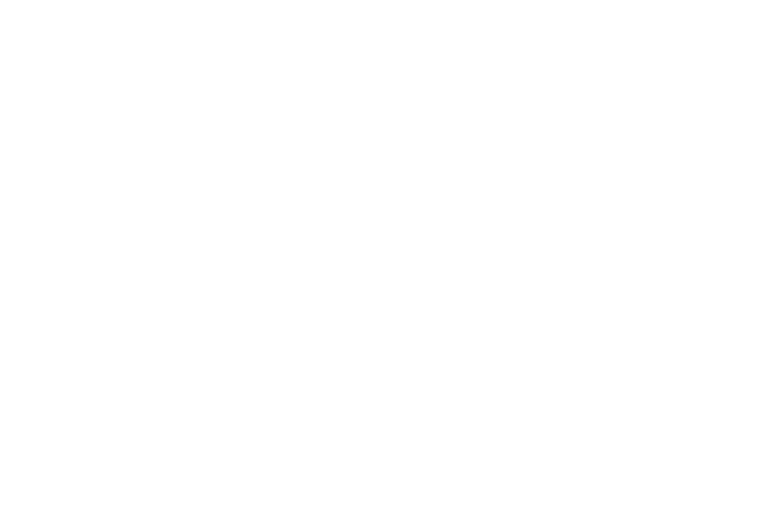
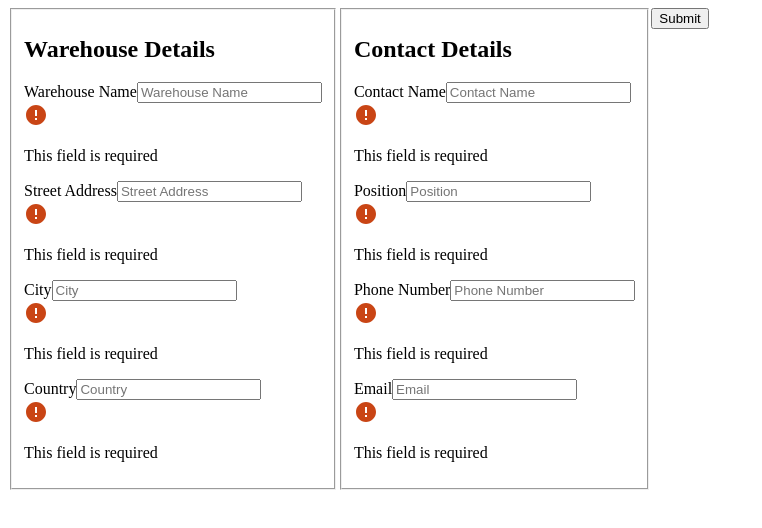
Before and after one commit to vibrentcarey/intstock, a React (Create React App) app in the folder client/: page / in a window 1280 px wide. Shown: the top 528 px of the page, without its empty margins (0-762 px from the left). Built offline with nearby package versions, Linux system fonts and the light colour scheme.

Commit message:
Add visual validation point in form

```diff
--- a/client/src/App.js
+++ b/client/src/App.js
@@ -1,6 +1,9 @@
+import WarehouseForm from '../../client/src/components/WarehouseForm/WarehouseForm'
+
 function App() {
   return (
     <div className="App">
+      <WarehouseForm />
     </div>
   );
 }
--- a/client/src/components/WarehouseForm/WarehouseForm.js
+++ b/client/src/components/WarehouseForm/WarehouseForm.js
@@ -1,9 +1,8 @@
 import './WarehouseForm.scss';
 import React, { Component } from 'react';
 import { Link } from 'react-router-dom';
-import axios from 'axios';
-import backIcon from '../../assets/arrow_back.svg';
-import errorIcon from '../../assets/error.svg';
+// import axios from 'axios';
+import errorIcon from '../../assets/error-24px.svg';
 
 class WarehouseForm extends Component {
     state = {
@@ -20,57 +19,97 @@ class WarehouseForm extends Component {
         }
     }
 
-    addHandler = (e) => {
+    // componentDidMount() {
+    //     const currentWarehousesId = this.props.match.params.warehousesId;
+
+    // }
+
+    handleChange = (e) => {
+        this.setState({
+            selectedWarehouse: {
+                ...this.state.selectedWarehouse, [e.target.name]: e.target.value,
+            }
+        })
+        if (e.target.value === "") {
+            this.setState({
+                ...this.state.form, [e.target.name]: false,
+            })
+        } else {
+            this.setState({
+                ...this.state.form, [e.target.name]: true,
+            })
+        }
+    }
+
+    handleAdd = (e) => {
         e.preventDefault();
     }
 
-    editHandler = (e) => {
+    handleEdit = (e) => {
         e.preventDefault();
     }
 
     render() {
+        let submitHandler = this.handleEdit;
+
         return (
             <section className='warehouse-form'>
-                <div className='warehouse-form__title-container'>
-                    {/* TextTitle ????*/}
-                    <h1 className='warehouse-form__title-main'></h1>
-                    {/* path ???? */}
-                    <Link to={ } className='warehouse-form__link-back'>
-                        <img className='warehouse-form__back-icon' scr={backIcon} alt='back-icon' />
-                    </Link>
-                </div>
-                <form className='warehouse-form__form' id='warehouse-form' onSubmit={ }>
+                <form className='warehouse-form__form' id='warehouse-form' onSubmit={submitHandler}>
                     <div className='warehouse-form__input-container'>
                         {/* Warehouse Details */}
                         <fieldset className='warehouse-form__warehouse-details' form='warehouse-form' name='warehouse-form__warehouse-details'>
-                            <legend className='warehouse-form__heading'>Warehouse Details</legend>
+                            <h2 className='warehouse-form__heading'>Warehouse Details</h2>
                             {/* Warehouse Name */}
-                            <label className='warehouse-form__name' htmlFor='name'>Warehouse Name</label>
-                            <input className='warehouse-form__input' id='name' name='name' type='text' placeholder='Warehouse Name' />
+                            <label className='warehouse-form__label' htmlFor='name'>Warehouse Name</label>
+                            <input
+                                className={this.state.form.name ? 'warehouse-form__input' : 'warehouse-form__input warehouse-form__input--invalid'}
+                                id='name'
+                                name='name'
+                                type='text'
+                                placeholder='Warehouse Name'
+                                onChange={this.handleChange} />
                             {/* Validation form */}
                             <div className={this.state.form.name ? 'warehouse-form__warning--valid' : 'warehouse-form__warning'}>
                                 <img className='warehouse-form__warning-icon' src={errorIcon} alt='error icon' />
                                 <p className='warehouse-form__warning-message'>This field is required</p>
                             </div>
                             {/* Street Address */}
-                            <label className='warehouse-form__name' htmlFor='address'>Street Address</label>
-                            <input className='warehouse-form__input' id='address' name='address' type='text' placeholder='Street Address' />
+                            <label className='warehouse-form__label' htmlFor='address'>Street Address</label>
+                            <input
+                                className={this.state.form.address ? 'warehouse-form__input' : 'warehouse-form__input warehouse-form__input--invalid'}
+                                id='address'
+                                name='address'
+                                type='text'
+                                placeholder='Street Address'
+                                onChange={this.handleChange} />
                             {/* Validation form */}
                             <div className={this.state.form.address ? 'warehouse-form__warning--valid' : 'warehouse-form__warning'}>
                                 <img className='warehouse-form__warning-icon' src={errorIcon} alt='error icon' />
                                 <p className='warehouse-form__warning-message'>This field is required</p>
                             </div>
                             {/* City */}
-                            <label className='warehouse-form__name' htmlFor='city'>City</label>
-                            <input className='warehouse-form__input' id='city' name='city' type='text' placeholder='City' />
+                            <label className='warehouse-form__label' htmlFor='city'>City</label>
+                            <input
+                                className={this.state.form.city ? 'warehouse-form__input' : 'warehouse-form__input warehouse-form__input--invalid'}
+                                id='city'
+                                name='city'
+                                type='text'
+                                placeholder='City'
+                                onChange={this.handleChange} />
                             {/* Validation form */}
                             <div className={this.state.form.city ? 'warehouse-form__warning--valid' : 'warehouse-form__warning'}>
                                 <img className='warehouse-form__warning-icon' src={errorIcon} alt='error icon' />
                                 <p className='warehouse-form__warning-message'>This field is required</p>
                             </div>
                             {/* Country */}
-                            <label className='warehouse-form__name' htmlFor='country'>Country</label>
-                            <input className='warehouse-form__input' id='country' name='country' type='text' placeholder='Country' />
+                            <label className='warehouse-form__label' htmlFor='country'>Country</label>
+                            <input
+                                className={this.state.form.country ? 'warehouse-form__input' : 'warehouse-form__input warehouse-form__input--invalid'}
+                                id='country'
+                                name='country'
+                                type='text'
+                                placeholder='Country'
+                                onChange={this.handleChange} />
                             {/* Validation form */}
                             <div className={this.state.form.country ? 'warehouse-form__warning--valid' : 'warehouse-form__warning'}>
                                 <img className='warehouse-form__warning-icon' src={errorIcon} alt='error icon' />
@@ -79,32 +118,62 @@ class WarehouseForm extends Component {
                         </fieldset>
                         {/* Contact Details */}
                         <fieldset className='warehouse-form__contact-details' form='warehouse-form' name='warehouse-form__contact-details'>
-                            <legend className='warehouse-form__heading'>Contact Details</legend>
+                            <h2 className='warehouse-form__heading'>Contact Details</h2>
                             {/* Contact Name */}
-                            <label className='warehouse-form__name' htmlFor='contactName'>Contact Name</label>
-                            <input className='warehouse-form__input' id='contactName' name='contactName' type='text' placeholder='Contact Name' />
+                            <label className='warehouse-form__label' htmlFor='contactName'>Contact Name</label>
+                            <input
+                                className={this.state.form.contactName ? 'warehouse-form__input' : 'warehouse-form__input warehouse-form__input--invalid'}
+                                id='contactName'
+                                name='contactName'
+                                type='text'
+                                placeholder='Contact Name'
+                                onChange={this.handleChange} />
                             {/* Validation form */}
                             <div className={this.state.form.contactName ? 'warehouse-form__warning--valid' : 'warehouse-form__warning'}>
                                 <img className='warehouse-form__warning-icon' src={errorIcon} alt='error icon' />
                                 <p className='warehouse-form__warning-message'>This field is required</p>
                             </div>
+
                             {/* Position of contact name */}
-                            <label className='warehouse-form__name' htmlFor='position'>Position</label>
-                            <input className='warehouse-form__input' id='position' name='position' type='text' placeholder='Position' />
+                            <label className='warehouse-form__label' htmlFor='position'>Position</label>
+                            <input
+                                className={this.state.form.position ? 'warehouse-form__input' : 'warehouse-form__input warehouse-form__input--invalid'}
+                                id='position'
+                                name='position'
+                                type='text'
+                                placeholder='Position'
+                                onChange={this.handleChange} />
+                            {/* Validation form */}
                             <div className={this.state.form.position ? 'warehouse-form__warning--valid' : 'warehouse-form__warning'}>
                                 <img className='warehouse-form__warning-icon' src={errorIcon} alt='error icon' />
                                 <p className='warehouse-form__warning-message'>This field is required</p>
                             </div>
+
                             {/* Phone Number of contact name */}
-                            <label className='warehouse-form__name' htmlFor='phone'>Phone Number</label>
-                            <input className='warehouse-form__input' id='phone' name='phone' type='text' placeholder='Phone Number' />
+                            <label className='warehouse-form__label' htmlFor='phone'>Phone Number</label>
+                            <input
+                                className={this.state.form.phone ? 'warehouse-form__input' : 'warehouse-form__input warehouse-form__input--invalid'}
+                                id='phone'
+                                name='phone'
+                                type='text'
+                                placeholder='Phone Number'
+                                onChange={this.handleChange} />
+                            {/* Validation form */}
                             <div className={this.state.form.phone ? 'warehouse-form__warning--valid' : 'warehouse-form__warning'}>
                                 <img className='warehouse-form__warning-icon' src={errorIcon} alt='error icon' />
                                 <p className='warehouse-form__warning-message'>This field is required</p>
                             </div>
+
                             {/* Email of contact name*/}
-                            <label className='warehouse-form__name' htmlFor='email'>Email</label>
-                            <input className='warehouse-form__input' id='email' name='email' type='text' placeholder='Email' />
+                            <label className='warehouse-form__label' htmlFor='email'>Email</label>
+                            <input
+                                className={this.state.form.email ? 'warehouse-form__input' : 'warehouse-form__input warehouse-form__input--invalid'}
+                                id='email'
+                                name='email'
+                                type='text'
+                                placeholder='Email'
+                                onChange={this.handleChange} />
+                            {/* Validation form */}
                             <div className={this.state.form.email ? 'warehouse-form__warning--valid' : 'warehouse-form__warning'}>
                                 <img className='warehouse-form__warning-icon' src={errorIcon} alt='error icon' />
                                 <p className='warehouse-form__warning-message'>This field is required</p>
@@ -112,7 +181,7 @@ class WarehouseForm extends Component {
                         </fieldset>
                     </div>
                     <div className='warehouse-form__button-container'>
-
+                        <button>Submit</button>
                     </div>
                 </form>
             </section>
--- a/client/src/components/WarehouseForm/WarehouseForm.scss
+++ b/client/src/components/WarehouseForm/WarehouseForm.scss
@@ -0,0 +1,26 @@
+@mixin tablet {
+    @media screen and (min-width: 48rem) {
+        @content;
+    }
+}
+
+@mixin desktop {
+    @media screen and (min-width: 80rem) {
+        @content;
+    }
+}
+
+.warehouse-form {
+    background-color: #FFFFFF;
+
+    &__form {
+       display: flex;
+       justify-content: row;
+    }
+
+    &__input-container {
+        display: flex;
+       justify-content: row;
+    }
+
+}
```
